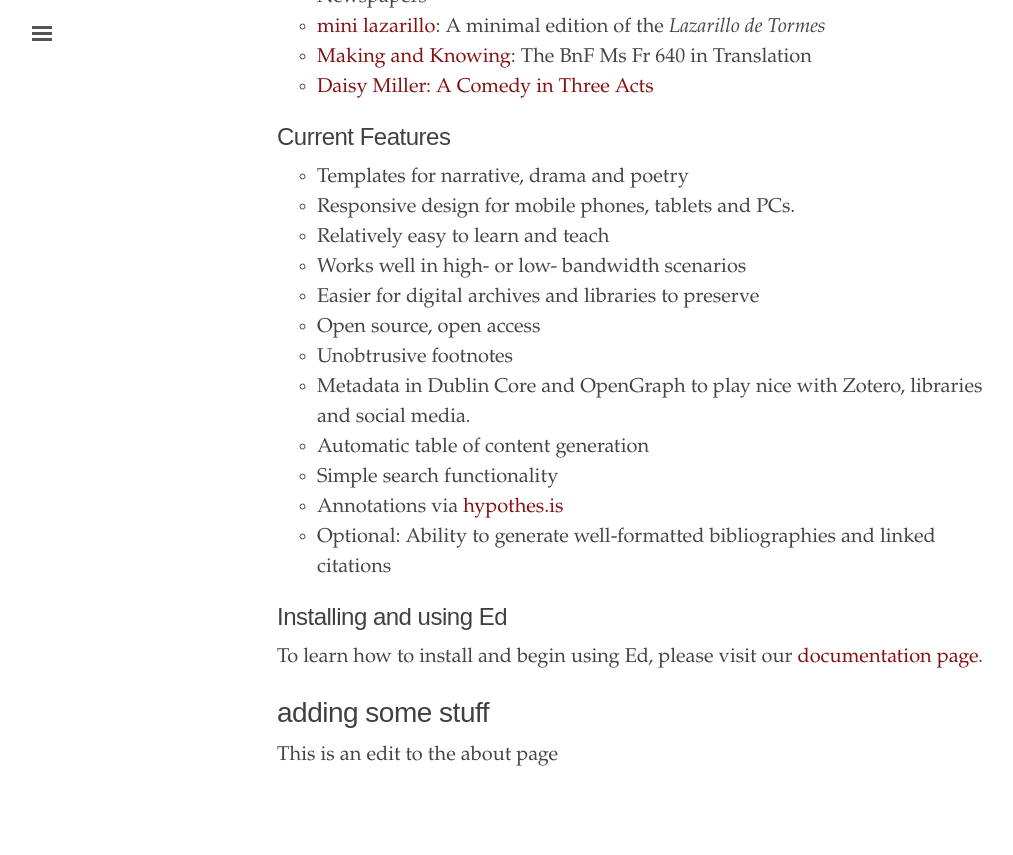
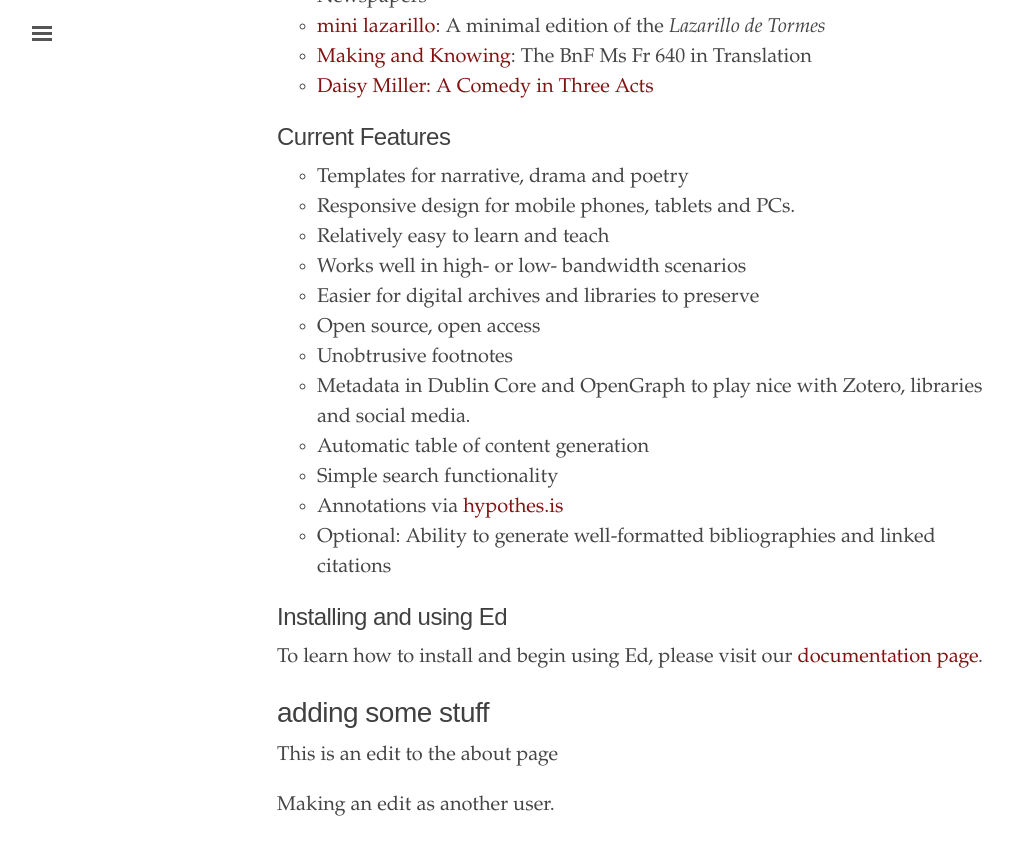
Before and after one commit to essential-vogonity/ed-test, a Jekyll site: the page built from about.md, in a window 1280 px wide and 900 px high, scrolled down 1120 px. Shown: the top 855 px of the window, without its empty margins (3-1016 px from the left). Built offline with Jekyll 4.4.1, drawn with Linux system fonts in a browser that asks for light colours.

Commit message:
Made an edit as a different user.

```diff
--- a/about.md
+++ b/about.md
@@ -61,3 +61,5 @@ To learn how to install and begin using Ed, please visit our
 
 # adding some stuff
 This is an edit to the about page
+
+Making an edit as another user.
```
